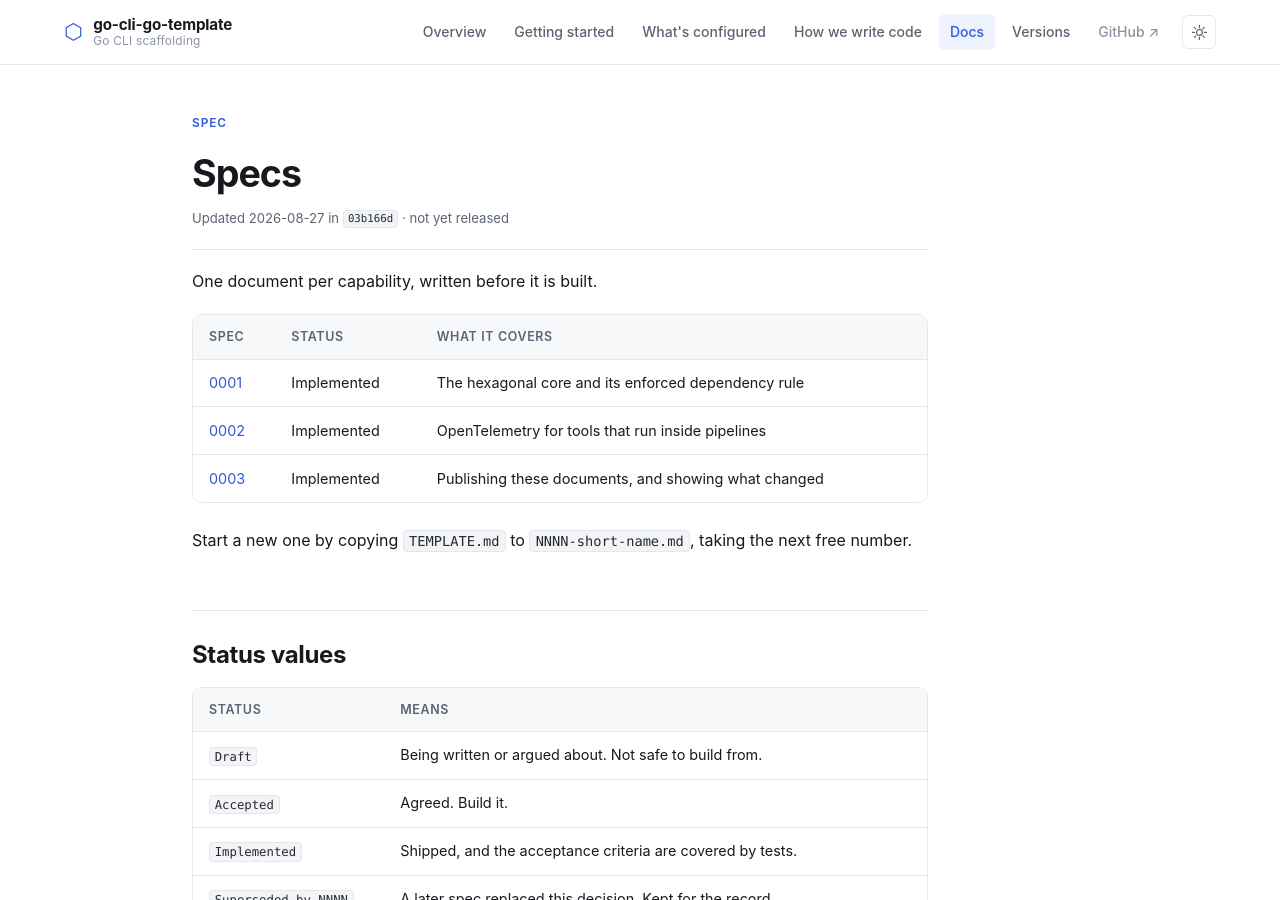
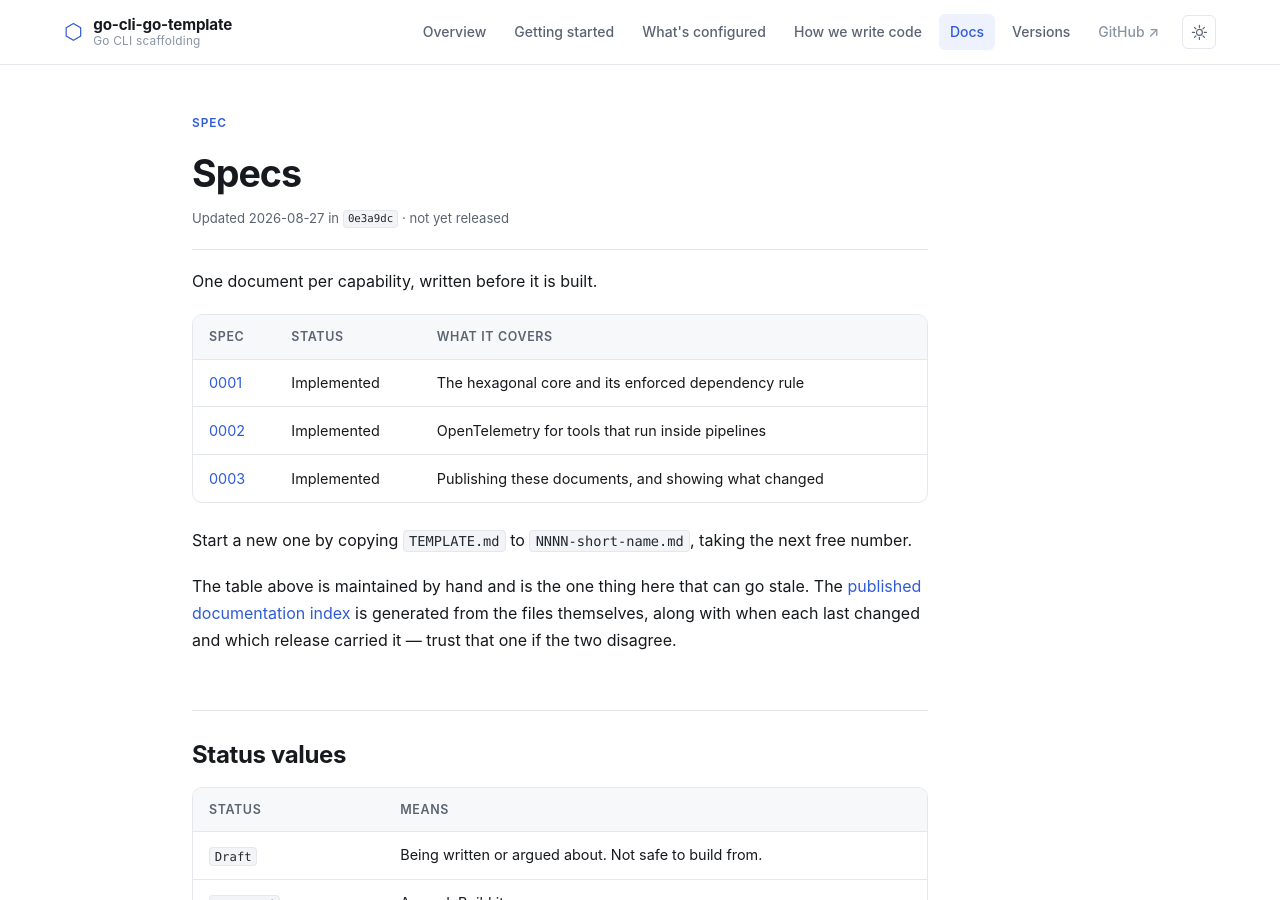
Before and after one commit to tarakm89/go-cli-go-template, a Jekyll site: the page built from docs/specs/index.md, in a window 1280 px wide and 900 px high. Built offline with Jekyll 4.4.1, drawn with Linux system fonts in a browser that asks for light colours.

Commit message:
docs: sync from 0e3a9dc65c82
M	_data/docs.json
M	docs/specs/index.md

```diff
--- a/docs/specs/index.md
+++ b/docs/specs/index.md
@@ -7,9 +7,9 @@ doc_path: "docs/specs/README.md"
 doc_source: "https://github.com/tarakm89/go-cli-go-template/blob/main/docs/specs/README.md"
 doc_history: "https://github.com/tarakm89/go-cli-go-template/commits/main/docs/specs/README.md"
 doc_updated: "2026-08-27"
-doc_commit: "03b166d"
-doc_commit_url: "https://github.com/tarakm89/go-cli-go-template/commit/03b166df3b4acf244c5c193e648964b04d76df59"
-doc_subject: "Add the spec-driven documentation set"
+doc_commit: "0e3a9dc"
+doc_commit_url: "https://github.com/tarakm89/go-cli-go-template/commit/0e3a9dc65c827c4f9a625bcbdf34344669ec5c0a"
+doc_subject: "Point the spec index at the generated list"
 doc_index: false
 ---
 
@@ -25,6 +25,12 @@ One document per capability, written before it is built.
 Start a new one by copying [`TEMPLATE.md`](TEMPLATE.html) to
 `NNNN-short-name.md`, taking the next free number.
 
+The table above is maintained by hand and is the one thing here that can go
+stale. The [published documentation
+index](https://tarakm89.github.io/go-cli-go-template/docs/index.html) is
+generated from the files themselves, along with when each last changed and
+which release carried it — trust that one if the two disagree.
+
 ## Status values
 
 | Status | Means |
```
Also changed, not shown: _data/docs.json (+4 -4 lines).
